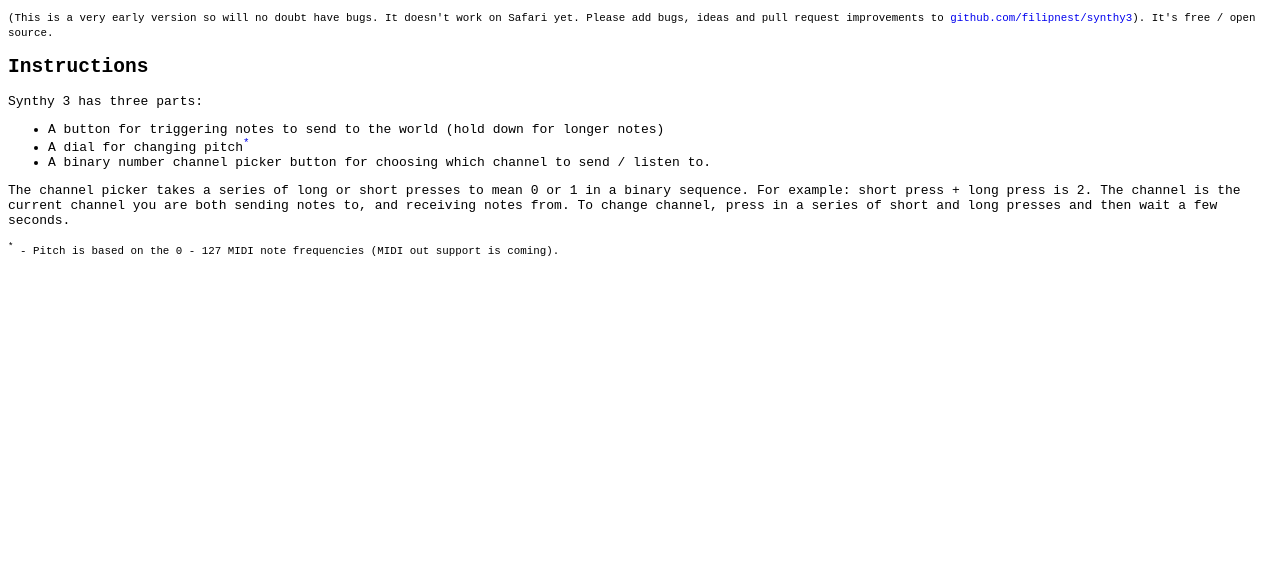
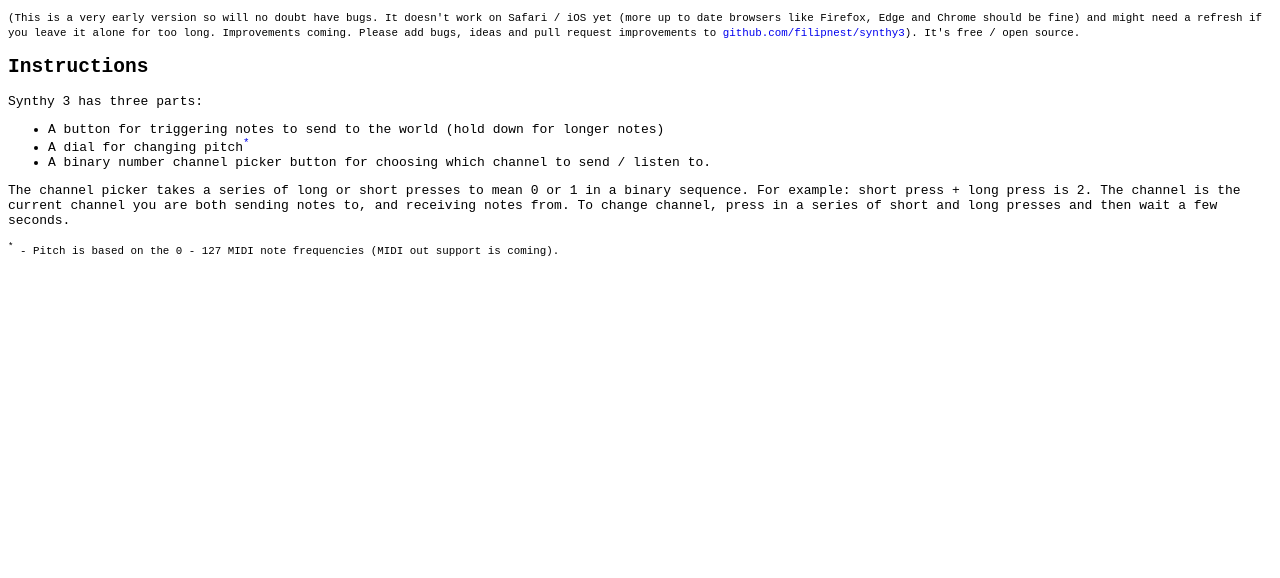
Before and after one commit to FilipNest/Synthy3, a website: page static/index.html in a window 1280 px wide. Shown: the part 222-800 px from the top of the page. Drawn offline with Linux system fonts and the light colour scheme.

Commit message:
Browser disclaimer

```diff
--- a/static/index.html
+++ b/static/index.html
@@ -28,7 +28,7 @@
 
   <p>Synthy 3 is a social note sender. It is a software mockup of a possible hardware project.</p>
 
-  <small>(This is a very early version so will no doubt have bugs. It doesn't work on Safari yet. Please add bugs, ideas and pull request improvements to <a href="https://github.com/filipnest/synthy3">github.com/filipnest/synthy3</a>). It's free / open source.</small>
+  <small>(This is a very early version so will no doubt have bugs. It doesn't work on Safari / iOS yet (more up to date browsers like Firefox, Edge and Chrome should be fine) and might need a refresh if you leave it alone for too long. Improvements coming. Please add bugs, ideas and pull request improvements to <a href="https://github.com/filipnest/synthy3">github.com/filipnest/synthy3</a>). It's free / open source.</small>
 
   <h2>Instructions</h2>
 
```
